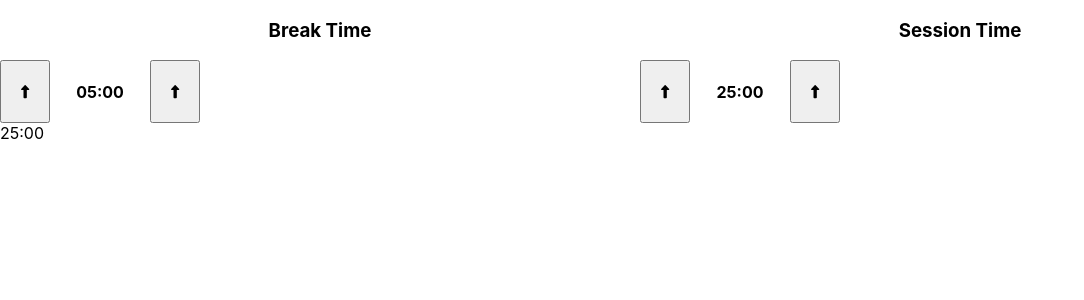
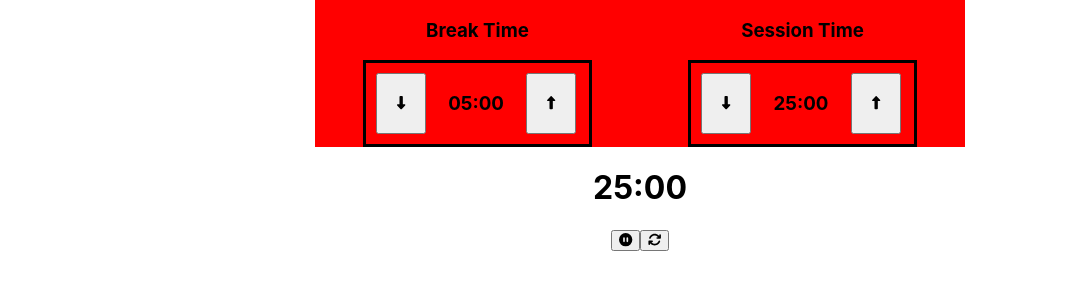
Before and after one commit to AgniveshChaubey/fcc-pomodoro-clock, a React (Create React App) app: page / in a window 1280 px wide. Shown: the top 300 px of the page, without its empty margins (0-1084 px from the left). Built offline with nearby package versions, Linux system fonts and the light colour scheme.

Commit message:
main three component implemented i.e., breakTime, sessionTime and displayTime. Remain with playPause logic

```diff
--- /dev/null
+++ b/src/App.css
@@ -0,0 +1,38 @@
+.App {
+  text-align: center;
+}
+
+.App-logo {
+  height: 40vmin;
+  pointer-events: none;
+}
+
+@media (prefers-reduced-motion: no-preference) {
+  .App-logo {
+    animation: App-logo-spin infinite 20s linear;
+  }
+}
+
+.App-header {
+  background-color: #282c34;
+  min-height: 100vh;
+  display: flex;
+  flex-direction: column;
+  align-items: center;
+  justify-content: center;
+  font-size: calc(10px + 2vmin);
+  color: white;
+}
+
+.App-link {
+  color: #61dafb;
+}
+
+@keyframes App-logo-spin {
+  from {
+    transform: rotate(0deg);
+  }
+  to {
+    transform: rotate(360deg);
+  }
+}
--- a/src/App.js
+++ b/src/App.js
@@ -1,3 +1,4 @@
+import './App.css'
 import DisplayTime from './components/DisplayTime';
 
 function App() {
--- a/src/components/BreakTime.js
+++ b/src/components/BreakTime.js
@@ -1,21 +1,26 @@
 import React, { useState } from 'react';
 import './components.css';
 import { FontAwesomeIcon } from '@fortawesome/react-fontawesome';
-import { faS } from '@fortawesome/free-solid-svg-icons';
 import { faLongArrowAltUp, faLongArrowAltDown } from '@fortawesome/free-solid-svg-icons';
 
-const BreakTime = ({ formateTime }) => {
-  const [breakTime, setBrealTime] = useState(5 * 60);
+const BreakTime = ({ breakTime, setBreakTime, formateTime }) => {
+
+  const handleClick = (btnAmount) => {
+    if (breakTime < 60 && btnAmount < 0) {
+      return;
+    }
+    setBreakTime(prev => prev + btnAmount)
+  }
 
   return (
     <div>
       <h3>Break Time</h3>
       <div className="breakClass">
-        <button>
-          <FontAwesomeIcon icon={faLongArrowAltUp} />
+        <button onClick={() => handleClick(-60)}>
+          <FontAwesomeIcon icon={faLongArrowAltDown} />
         </button>
-        <h4>{formateTime(breakTime)}</h4>
-        <button>
+        <h3>{formateTime(breakTime)}</h3>
+        <button onClick={() => handleClick(+60)}>
           <FontAwesomeIcon icon={faLongArrowAltUp} />
         </button>
       </div>
--- a/src/components/DisplayTime.js
+++ b/src/components/DisplayTime.js
@@ -1,10 +1,15 @@
+import { faCirclePause, faPlayCircle, faSync } from '@fortawesome/free-solid-svg-icons';
+import { FontAwesomeIcon } from '@fortawesome/react-fontawesome';
 import React, { useState } from 'react'
 import BreakTime from './BreakTime';
 import SessionTime from './SessionTime';
 
 const DisplayTime = () => {
 
-  const [display, setDisplay] = useState(25 * 60);
+  const [sessionTime, setSessionTime] = useState(25 * 60);
+  const [displayTime, setDisplayTime] = useState(25 * 60);
+  const [breakTime, setBreakTime] = useState(5 * 60);
+  const [timerOn, setTimerOn] = useState(false);
 
   const formateTime = (time) => {
     var minutes = Math.floor(time / 60);
@@ -14,13 +19,39 @@ const DisplayTime = () => {
       ':' + (seconds < 10 ? '0' + seconds : seconds)
     )
   }
+
+  const handlePlayPause = () => {
+    let togglePlayPause = timerOn;
+    return !togglePlayPause;
+  }
+  const handleReset = () => {
+    setBreakTime(5 * 60);
+    setSessionTime(25 * 60);
+    setDisplayTime(25 * 60);
+  }
+
   return (
     <>
-      <div className='dis1'>
-        <BreakTime formateTime={formateTime} />
-        <SessionTime formateTime={formateTime} />
+      <div className='mainDisplay'>
+        <BreakTime breakTime={breakTime} setBreakTime={setBreakTime} formateTime={formateTime} />
+        <SessionTime
+          sessionTime={sessionTime}
+          setSessionTime={setSessionTime}
+          timerOn={timerOn}
+          setDisplayTime={setDisplayTime}
+          formateTime={formateTime}
+        />
       </div>
-      {formateTime(display)}
+      <div className="timerDisplay">
+        <h1>{formateTime(displayTime)}</h1>
+        <button onClick={handlePlayPause}>
+          {timerOn ? <FontAwesomeIcon icon={faPlayCircle} /> :
+            <FontAwesomeIcon icon={faCirclePause} />}
+        </button>
+        <button className='reset' onClick={handleReset}>
+          <FontAwesomeIcon icon={faSync} />
+        </button>
+      </div>
     </>
   )
 }
--- a/src/components/SessionTime.js
+++ b/src/components/SessionTime.js
@@ -1,19 +1,28 @@
-import { faLongArrowAltUp } from '@fortawesome/free-solid-svg-icons';
+import { faLongArrowAltDown, faLongArrowAltUp } from '@fortawesome/free-solid-svg-icons';
 import { FontAwesomeIcon } from '@fortawesome/react-fontawesome';
-import React, { useState } from 'react'
+import React, { useState } from 'react';
 
-const SessionTime = ({ formateTime }) => {
+const SessionTime = ({sessionTime, setSessionTime, timerOn, formateTime, setDisplayTime }) => {
 
-  const [sessionTime, setSessionTime] = useState(25 * 60)
+  const handleClick = (btnAmount) => {
+    if (sessionTime < 60 && btnAmount < 0) {
+      return;
+    }
+    setSessionTime(prev => prev + btnAmount);
+    if(!timerOn){
+      setDisplayTime(sessionTime + btnAmount)
+    }
+  }
+
   return (
     <div>
       <h3>Session Time</h3>
       <div className="breakClass">
-        <button>
-          <FontAwesomeIcon icon={faLongArrowAltUp} />
+        <button onClick={() => handleClick(-60)}>
+          <FontAwesomeIcon icon={faLongArrowAltDown} />
         </button>
-        <h4>{formateTime(sessionTime)}</h4>
-        <button>
+        <h3>{formateTime(sessionTime)}</h3>
+        <button onClick={() => handleClick(+60)}>
           <FontAwesomeIcon icon={faLongArrowAltUp} />
         </button>
       </div>
--- a/src/components/components.css
+++ b/src/components/components.css
@@ -1,12 +1,18 @@
+.mainDisplay{
+    display: grid;
+    grid-template-columns: 1fr 1fr;
+    margin: auto;
+    background-color: red;
+    width: 650px;
+
+}
 .breakClass{
     display: grid;
     grid-template-columns: 50px 100px 50px;
+
+    margin: auto;
+    width: 203px;
+    border: 3px solid rgb(0, 0, 0);
+    padding: 10px;
+
 }
-
-.dis1{
-    display: grid;
-    grid-template-columns: 1fr 1fr;
-    align-items: center;
-    justify-content: center;
-    text-align: center;
-}
```
